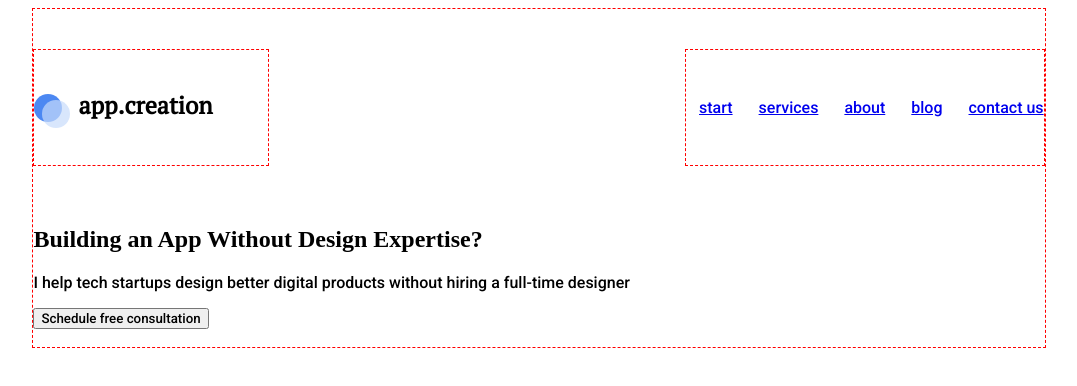
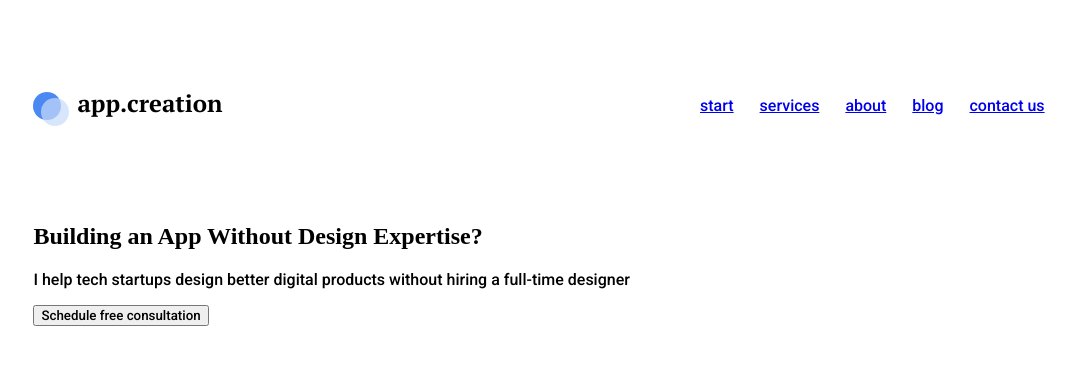
Before and after one commit to WebHeroSchool/planing_Desk, a plain HTML site: page index.html in a window 1280 px wide. Shown: the whole page, without its empty margins (101-1178 px from the left). Drawn offline with Linux system fonts and the light colour scheme.

Commit message:
Правки по шрифту

```diff
--- a/styles.css
+++ b/styles.css
@@ -1,7 +1,6 @@
 .wrapper{
   margin: auto;
   width: 80%;
-  border: dashed 1px red;
 }
 .header{
   padding: 40px 0;
@@ -10,16 +9,14 @@
 }
 .logo, .menu{
   display: inline-block;
-  border: dashed 1px red;
 }
 .logo{
     position: relative;
     padding: 40px 0;
     padding-left: 44px;
-    font: bold 24px/31px pt_serif, arial, helvetica, sans-seris;
+    font: 24px/31px pt_serifbold, arial, helvetica, sans-seris;
     width: 190px;
     height: 35px;
-    border: dashed 1px red;
 }
 .logo__circle{
     position: absolute;
@@ -46,7 +43,6 @@
 }
 .menu__item{
     padding: 0 13px;
-    border: 1px red;
 }
 .menu__item:last-child{
     padding-right: 0;
```
